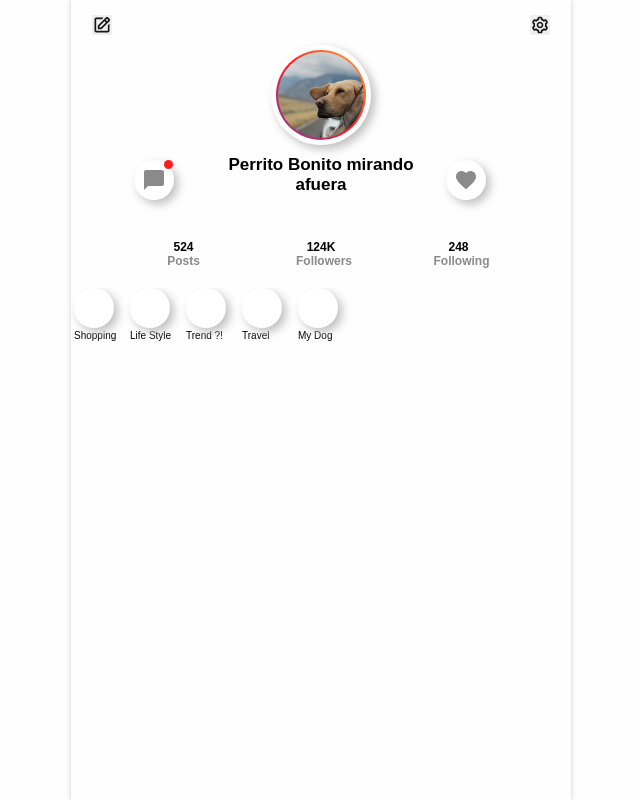
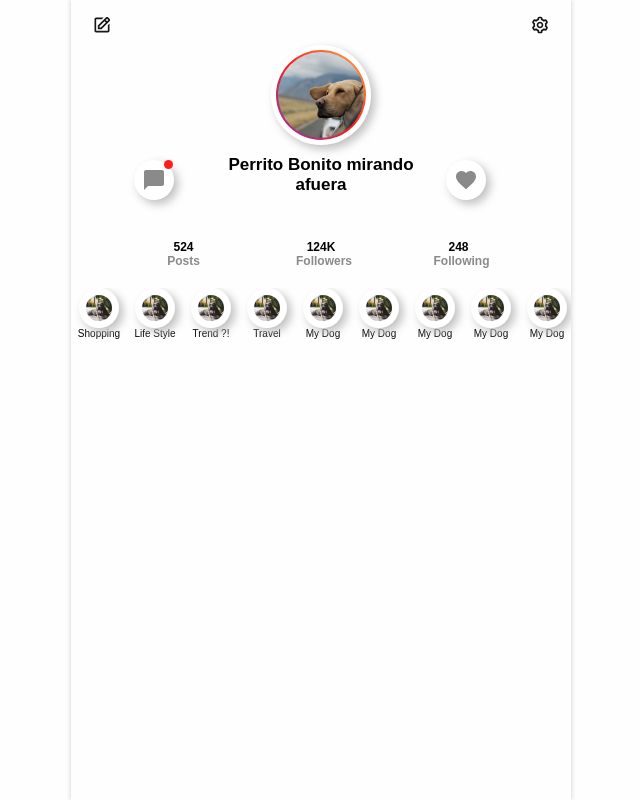
Before and after one commit to e-pozo/instagram-redesign-app, a React app: page / in a window 1280 px wide. Shown: the whole page, without its empty margins (319-959 px from the left). Built offline with nearby package versions, Linux system fonts and the light colour scheme.

Commit message:
Visualizacion Highlights hecha

```diff
--- a/src/components/Highlights/index.jsx
+++ b/src/components/Highlights/index.jsx
@@ -1,13 +1,15 @@
 import React from "react";
-import { RoundedButton } from "../RoundedButton";
-import { Flex, Img, HighlightContainer } from "./styles";
+import {
+  ScrollMenu,
+  ButtonPicture,
+  HighlightContainer,
+  CenterWrapper,
+} from "./styles";
 import highlightImg from "@images/category_dogs.jpg";
 const Highlight = ({ src, topic }) => {
   return (
     <HighlightContainer>
-      <RoundedButton>
-        <Img src={src} />
-      </RoundedButton>
+      <ButtonPicture decorated={false} size={40} src={src} />
       <p>{topic}</p>
     </HighlightContainer>
   );
@@ -15,12 +17,19 @@ const Highlight = ({ src, topic }) => {
 
 export const Highlights = () => {
   return (
-    <Flex>
-      <Highlight src={highlightImg} topic="Shopping" />
-      <Highlight src={highlightImg} topic="Life Style" />
-      <Highlight src={highlightImg} topic="Trend ?!" />
-      <Highlight src={highlightImg} topic="Travel" />
-      <Highlight src={highlightImg} topic="My Dog" />
-    </Flex>
+    <ScrollMenu>
+      <CenterWrapper>
+        <Highlight src={highlightImg} topic="Shopping" />
+        <Highlight src={highlightImg} topic="Life Style" />
+        <Highlight src={highlightImg} topic="Trend ?!" />
+        <Highlight src={highlightImg} topic="Travel" />
+        <Highlight src={highlightImg} topic="My Dog" />
+        <Highlight src={highlightImg} topic="My Dog" />
+        <Highlight src={highlightImg} topic="My Dog" />
+        <Highlight src={highlightImg} topic="My Dog" />
+        <Highlight src={highlightImg} topic="My Dog" />
+        <Highlight src={highlightImg} topic="My Dog" />
+      </CenterWrapper>
+    </ScrollMenu>
   );
 };
--- a/src/components/Highlights/styles.js
+++ b/src/components/Highlights/styles.js
@@ -1,18 +1,29 @@
 import styled from "styled-components";
-
-export const Flex = styled.div`
+import { ButtonPicture as ButtonPictureBase } from "../ButtonPicture";
+export const ScrollMenu = styled.div`
   display: flex;
-  overflow-x: scroll;
+  overflow-x: auto;
+  overflow-y: hidden;
+  width: 100%;
+  min-height: 53px;
   height: 8vh;
+  white-space: nowrap;
 `;
 
-export const HighlightContainer = styled.div`
+export const CenterWrapper = styled.ul`
+  display: inline-block;
+  margin: 0 auto;
+`;
+
+export const HighlightContainer = styled.li`
   margin: 0 3px;
   width: 50px;
+  display: inline-block;
+  text-align: center;
+  text-decoration: none;
+  align-self: center;
 `;
 
-export const Img = styled.img`
-  width: 38px;
-  height: 38px;
-  object-fit: cover;
+export const ButtonPicture = styled(ButtonPictureBase)`
+  place-self: center;
 `;
--- a/src/components/TransparentButton/styles.js
+++ b/src/components/TransparentButton/styles.js
@@ -2,7 +2,7 @@ import styled from "styled-components";
 
 export const Button = styled.button`
   border: none;
-  /* color: rgba(0, 0, 0, 0); */
+  background: rgba(0, 0, 0, 0);
   width: 20px;
   height: 20px;
   display: grid;
```
